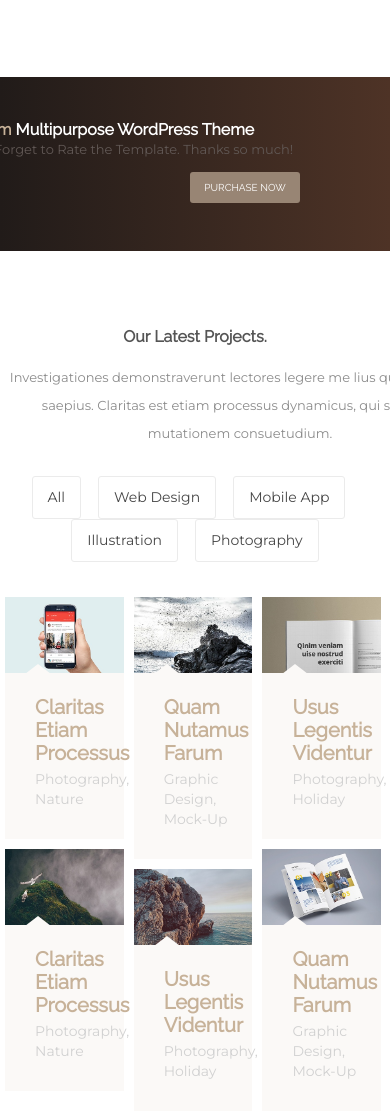
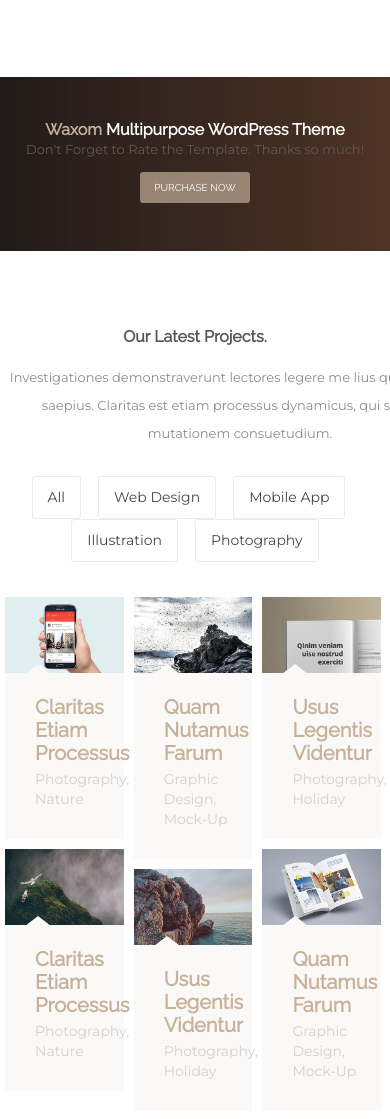
Before and after one commit to AnnaTykhomyrova/Beetroot_Diploma, a website: page index.html in a window 390 px wide. Shown: the part 1920-3039 px from the top of the page. Drawn offline with nearby package versions, Linux system fonts and the light colour scheme.

Commit message:
fixed responsive

```diff
--- a/sass/main.scss
+++ b/sass/main.scss
@@ -1781,6 +1781,7 @@ footer {
     display: none;
   }
   section.fourth_section .container .wrapper {
+    text-align: center;
     h2 {
       font-size: 21px;
     }
@@ -1789,9 +1790,12 @@ footer {
     }
     .purchase_now {
       font-size: 12px;
+      padding-left: 0;
       button {
         padding: 12px 0;
         width: 135px;
+        transform: translateX(-50%);
+        margin-left: 50%;
       }
     }
   }
@@ -1924,6 +1928,7 @@ footer {
     display: none;
   }
   section.fourth_section .container .wrapper {
+    text-align: center;
     h2 {
       font-size: 16px;
     }
@@ -1933,9 +1938,12 @@ footer {
     }
     .purchase_now {
       font-size: 10px;
+      padding-left: 0;
       button {
         padding: 10px 0;
         width: 110px;
+        transform: translateX(-50%);
+        margin-left: 50%;
       }
     }
   }
@@ -1998,4 +2006,9 @@ footer {
   section.tenth_section {
     display: none;
   }
-}
+  section.eleventh_section .container {
+    .wrapper11_1, .wrapper11_2, .wrapper11_3, .wrapper11_4 {
+      padding-left: 0;
+    }
+  }
+}
```
Also changed, not shown: css/main.min.css.
